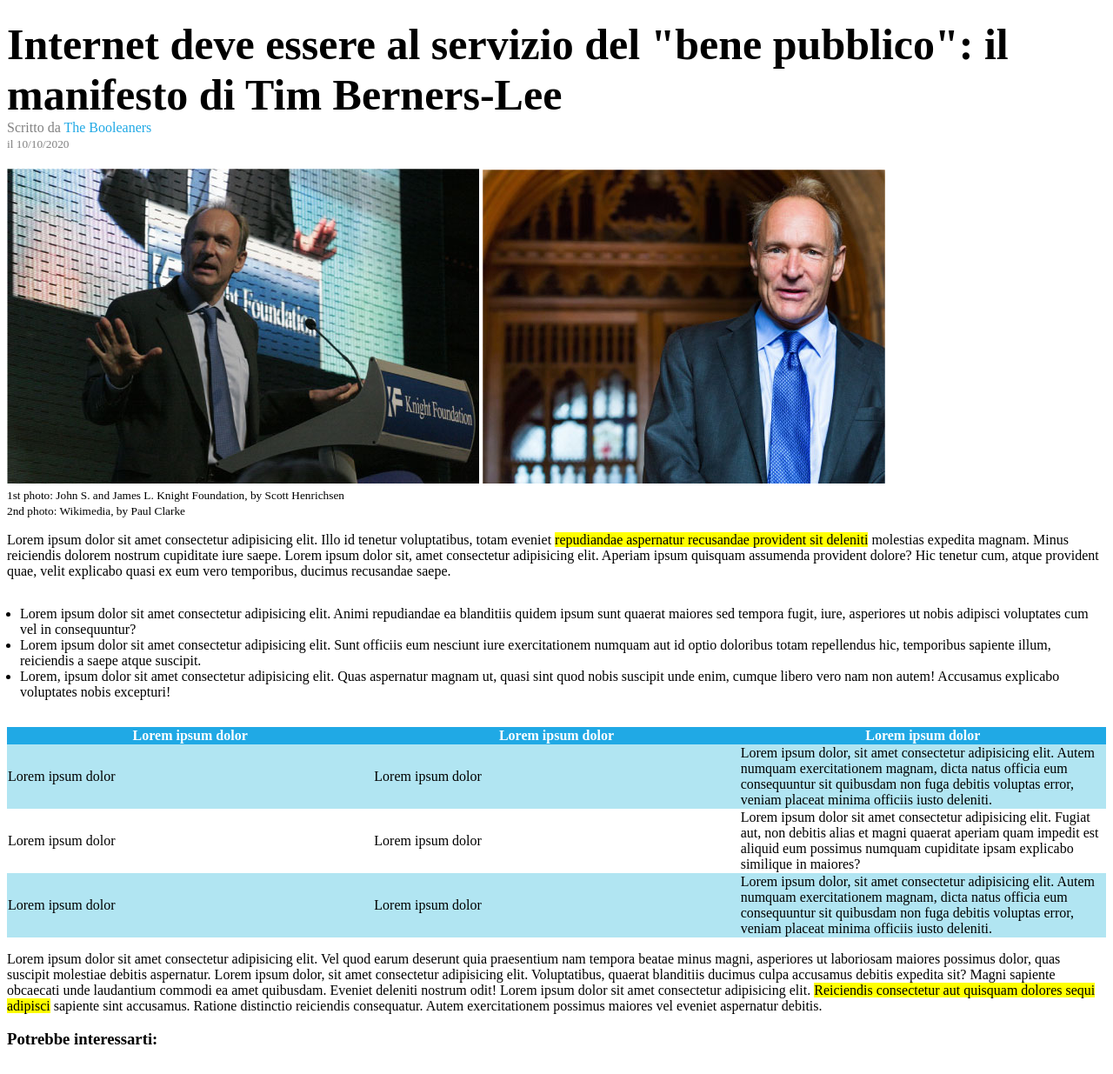
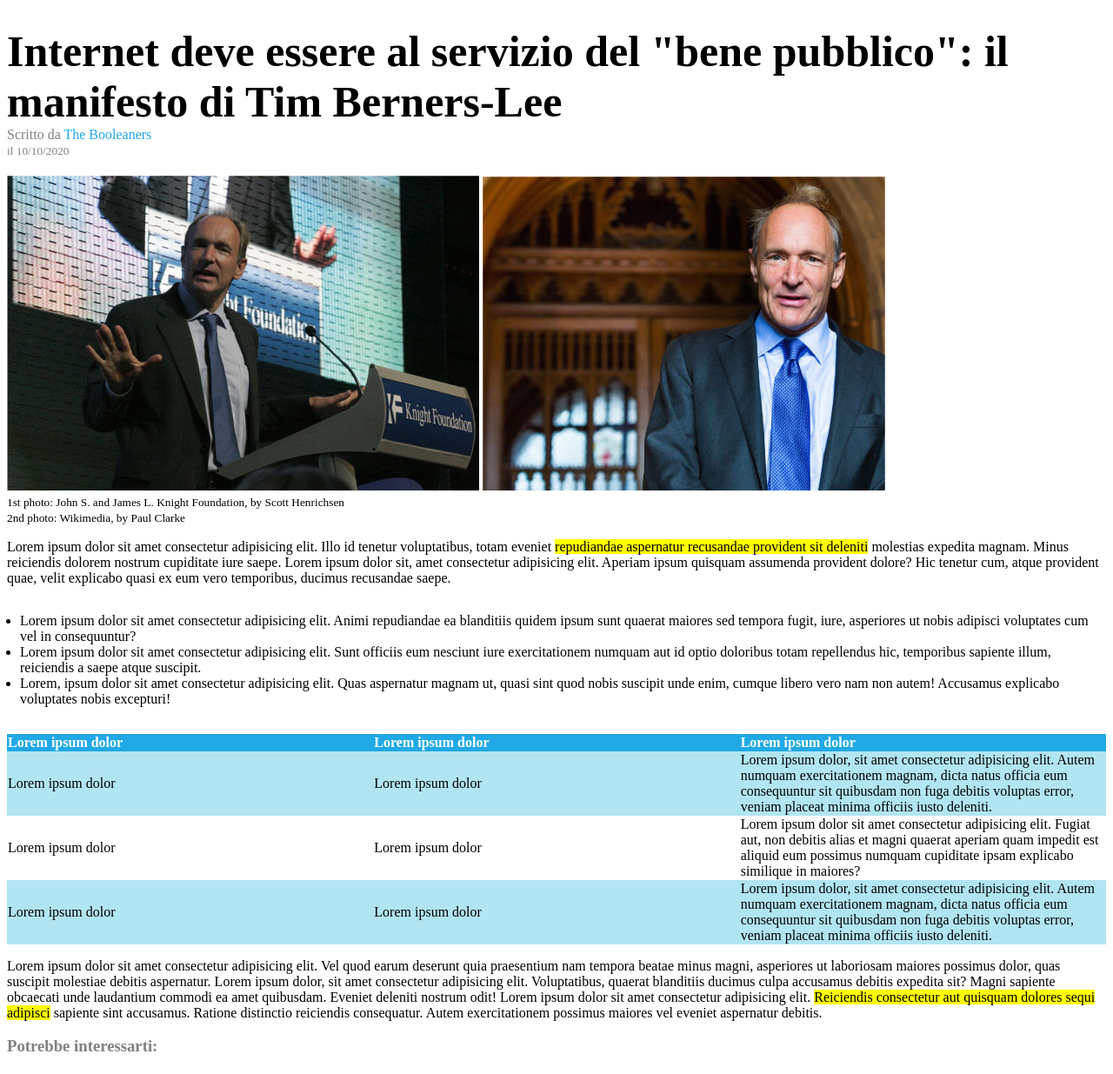
Before and after one commit to Skiotto93/html-css-booleaner, a plain HTML site: page index.html in a window 1280 px wide. Shown: the part 200-1435 px from the top of the page at 87% size. Drawn offline with Linux system fonts and the light colour scheme.

Commit message:
Corretto

```diff
--- a/css/style.css
+++ b/css/style.css
@@ -19,9 +19,10 @@ h1 {
 
 #intestatario {
     color: #20A9E5;
+    text-decoration: none;
 }
 
-.scrittura, .pubblicità {
+.scrittura, .consigliati {
     color: #808080;
 }
 
@@ -39,8 +40,9 @@ h1 {
 
 table {
     table-layout: fixed;
-  width: 100%;
-  border-spacing: 0;
+    width: 100%;
+    border-spacing: 0;
+    text-align: left;
 }
 
 .int {
--- a/index.html
+++ b/index.html
@@ -17,14 +17,17 @@
                 <img src="img/logo.svg" alt="log" id="logo">
             </div>
         </div>
+        <!--Titolo articolo-->
+        <section>
             <h1>Internet deve essere al servizio del "bene pubblico": il manifesto di Tim Berners-Lee</h1>
+        </section>
     </header>
 
     <!--intestazione art-->
 
     <main>
         <div class="scrittura">
-            Scritto da <span id="intestatario">The Booleaners</span>
+            Scritto da <a id="intestatario">The Booleaners</a>
         </div>
         <div class="scrittura">
             <small>il 10/10/2020</small>
@@ -60,11 +63,14 @@
         <!--Inizio tabella-->
 
         <table>
+            <thead>
                 <tr class="int">
                 <th>Lorem ipsum dolor</th>
                 <th>Lorem ipsum dolor</th>
                 <th>Lorem ipsum dolor</th>
                 </tr>
+            </thead>
+            <tbody>
                 <tr class="tab">
                     <td>Lorem ipsum dolor</td>
                     <td>Lorem ipsum dolor</td>
@@ -80,6 +86,7 @@
                     <td>Lorem ipsum dolor</td>
                     <td>Lorem ipsum dolor, sit amet consectetur adipisicing elit. Autem numquam exercitationem magnam, dicta natus officia eum consequuntur sit quibusdam non fuga debitis voluptas error, veniam placeat minima officiis iusto deleniti.</td>
                 </tr>
+            </tbody>
         </table>
         <!--Continuazione articolo-->
         <section>
@@ -90,7 +97,7 @@
     <!--inizio pubblicità-->
     <footer>
         <section>
-            <h3 >
+            <h3 class="consigliati">
                 Potrebbe interessarti:
             </h3>
         </section>
```
Lines whose indentation alone changed are shown as unchanged.
